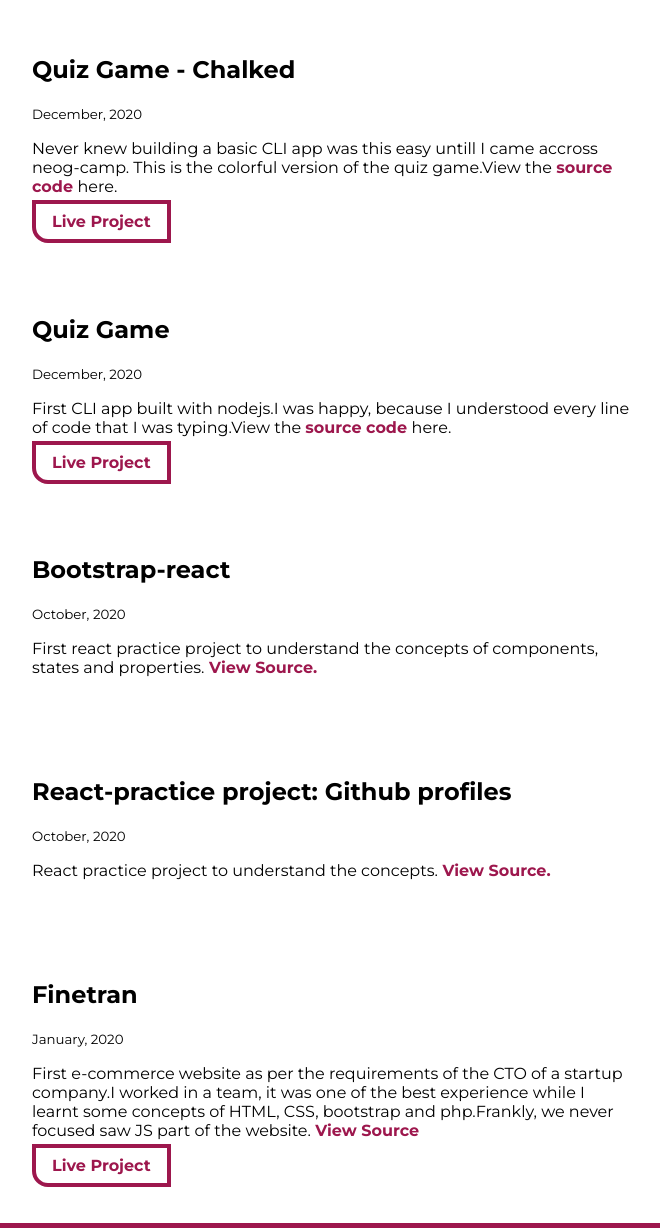
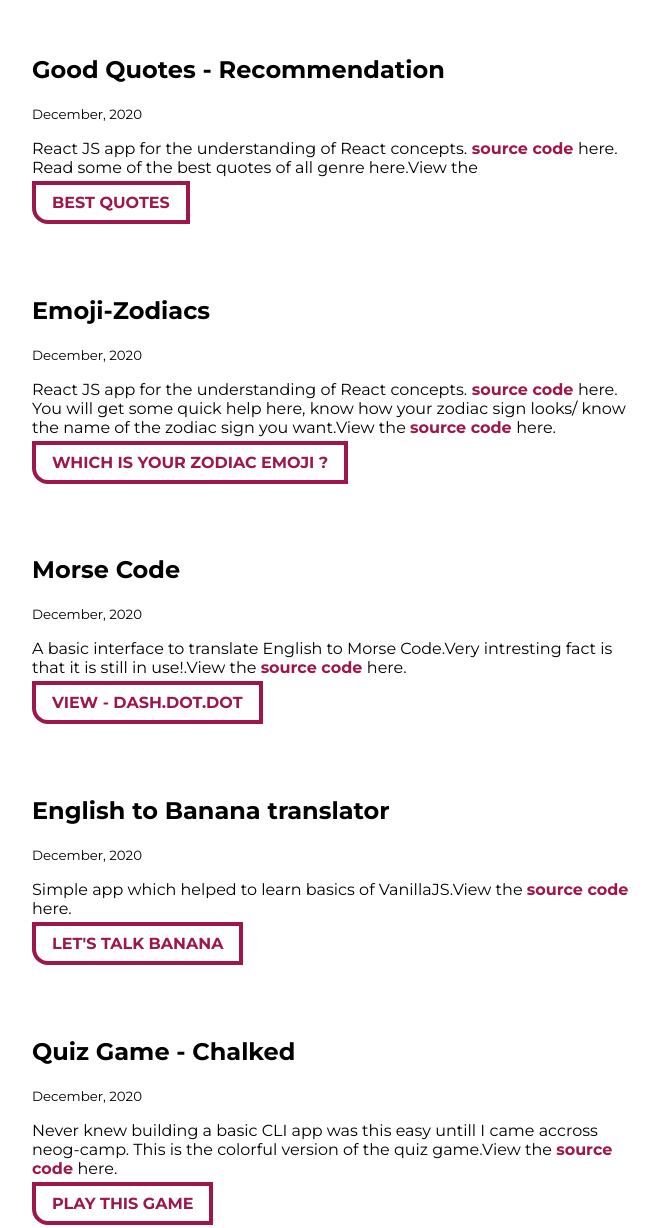
Before and after one commit to PoojaNandihalliGirish99/Portfolio, a plain HTML site: page projects.html in a window 1280 px wide. Shown: the part 325-1553 px from the top of the page, without its empty margins (308-968 px from the left). Drawn offline with Linux system fonts and the light colour scheme.

Commit message:
updates projects to list

```diff
--- a/projects.html
+++ b/projects.html
@@ -1,11 +1,13 @@
 <!DOCTYPE html>
 <html lang="en">
+
 <head>
     <meta charset="UTF-8">
     <meta name="viewport" content="width=device-width, initial-scale=1.0">
     <link href="style.css" rel="stylesheet" />
     <title>projects | adarshbalika</title>
 </head>
+
 <body>
     <nav class="navigation container">
         <div class="nav-brand"><a href="/">adarshbalika</a></div>
@@ -28,6 +30,70 @@
 
     <ul class="list-non-bullet">
 
+        <li>
+            <article class="showcase-list container container-center ">
+                <h1>Good Quotes - Recommendation</h1>
+                <small>December, 2020</small>
+                <p>React JS app for the understanding of React concepts.<a class="view-source-code" target="_blank" href="https://github.com/PoojaNandihalliGirish99/morse-funEncode"> source
+                    code </a>here.<br>Read some of the best quotes of all genre here.View the
+                </p>
+
+                <a class="link link-primary" target="_blank" href="https://dash-dot-dot.netlify.app">BEST QUOTES </a>
+
+            </article>
+
+        </li>
+
+        <li>
+            <article class="showcase-list container container-center ">
+                <h1>Emoji-Zodiacs</h1>
+                <small>December, 2020</small>
+                <p>React JS app for the understanding of React concepts.<a class="view-source-code" target="_blank" href="https://github.com/PoojaNandihalliGirish99/morse-funEncode"> source
+                    code </a>here.<br>You will get some quick help here, know how your zodiac sign looks/ know the name of the zodiac sign you want.View the
+                    <a class="view-source-code" target="_blank" href="https://github.com/PoojaNandihalliGirish99/morse-funEncode"> source
+                        code </a>here.
+                </p>
+
+                <a class="link link-primary" target="_blank" href="https://dash-dot-dot.netlify.app">WHICH IS YOUR ZODIAC EMOJI ?</a>
+
+            </article>
+
+        </li>
+
+        <li>
+            <article class="showcase-list container container-center ">
+                <h1>Morse Code</h1>
+                <small>December, 2020</small>
+                <p>A basic interface to translate English to Morse Code.Very intresting fact is that it is still in
+                    use!.View the
+                    <a class="view-source-code" target="_blank" href="https://github.com/PoojaNandihalliGirish99/morse-funEncode"> source
+                        code </a>here.
+                </p>
+
+                <a class="link link-primary" target="_blank" href="https://dash-dot-dot.netlify.app">VIEW - DASH.DOT.DOT</a>
+
+            </article>
+
+        </li>
+
+
+
+
+        <li>
+            <article class="showcase-list container container-center ">
+                <h1>English to Banana translator</h1>
+                <small>December, 2020</small>
+                <p>Simple app which helped to learn basics of VanillaJS.View the
+                    <a class="view-source-code" target="_blank" href="https://github.com/PoojaNandihalliGirish99/banana-speak"> source
+                        code </a>here.
+                </p>
+
+                <a class="link link-primary" target="_blank" href="https://eng-to-banana.netlify.app/">LET'S TALK BANANA</a>
+
+
+            </article>
+
+        </li>
 
 
         <li>
@@ -36,10 +102,12 @@
                 <small>December, 2020</small>
                 <p>Never knew building a basic CLI app was this easy untill I came accross neog-camp.
                     This is the colorful version of the quiz game.View the
-                <a class="view-source-code" href="https://github.com/PoojaNandihalliGirish99/quizGameChalked"> source code </a>here.
+                    <a class="view-source-code" target="_blank" href="https://github.com/PoojaNandihalliGirish99/quizGameChalked">
+                        source code </a>here.
                 </p>
 
-            <a class="link link-primary" href="https://repl.it/@PoojaNG/quizGameChalked?embed=1&output=1">Live Project</a>
+                <a class="link link-primary" target="_blank" href="https://repl.it/@PoojaNG/quizGameChalked?embed=1&output=1">PLAY THIS
+                    GAME</a>
 
 
             </article>
@@ -50,11 +118,13 @@
             <article class="showcase-list container container-center ">
                 <h1>Quiz Game</h1>
                 <small>December, 2020</small>
-            <p>First CLI app built with nodejs.I was happy, because I understood every line of code that I was typing.View the
-                <a class="view-source-code" href="https://github.com/PoojaNandihalliGirish99/quizGameChalked"> source code </a>here.
+                <p>First CLI app built with nodejs.I was happy, because I understood every line of code that I was
+                    typing.View the
+                    <a class="view-source-code" target="_blank" href="https://github.com/PoojaNandihalliGirish99/quizGameChalked">
+                        source code </a>here.
                 </p>
 
-            <a class="link link-primary" href="https://repl.it/@PoojaNG/quizGameChalked?embed=1&output=1">Live Project</a>
+                <a class="link link-primary" target="_blank" href="https://repl.it/@PoojaNG/quizGameChalked?embed=1&output=1">QUIZ TIME</a>
 
 
             </article>
@@ -65,7 +135,8 @@
             <article class="showcase-list container container-center ">
                 <h1>Bootstrap-react</h1>
                 <small>October, 2020</small>
-            <p>First react practice project to understand the concepts of components, states and properties.<a class="view-source-code" href="assignments.html"> View Source.</a></p>
+                <p>First react practice project to understand the concepts of components, states and properties.View the <a
+                        class="view-source-code" target="_blank" href=""> source code </a> here.</p>
             </article>
 
         </li>
@@ -73,7 +144,8 @@
             <article class="showcase-list container container-center ">
                 <h1>React-practice project: Github profiles</h1>
                 <small>October, 2020</small>
-            <p>React practice project to understand the concepts.<a class="view-source-code" href="https://github.com/PoojaNandihalliGirish99/github-profiles"> View Source.</a></p>
+                <p>React practice project to understand the concepts.View the <a class="view-source-code"
+                    target="_blank" href="https://github.com/PoojaNandihalliGirish99/github-profiles"> source code </a>here. </p>
             </article>
 
         </li>
@@ -83,11 +155,13 @@
                 <h1>Finetran</h1>
                 <small>January, 2020</small>
                 <p>First e-commerce website as per the requirements of the CTO of a startup company.I worked in a team,
-                it was one of the best experience while I learnt some concepts of HTML, CSS, bootstrap and php.Frankly, we never focused saw JS part of the website.
-                <a class="view-source-code" href="https://github.com/tanaypratap/neogcamp-lesson-five-assignments">View Source</a>
+                    it was one of the best experience while I learnt some concepts of HTML, CSS, bootstrap and
+                    php.Frankly, we never focused saw JS part of the website.View the
+                    <a class="view-source-code" target="_blank"
+                        href="https://github.com/tanaypratap/neogcamp-lesson-five-assignments"> source code </a>here.
                 </p>
 
-            <a class="link link-primary" href="www.finetran.com">Live Project</a>
+                <a class="link link-primary" target="_blank" href="www.finetran.com">FINETRAN</a>
                 <!-- <a class="view-source-code" href="https://github.com/tanaypratap/neogcamp-lesson-five-assignments">View Source</a> -->
 
             </article>
@@ -120,4 +194,5 @@
     </footer>
 
 </body>
+
 </html>
```
Lines whose indentation alone changed are shown as unchanged.
